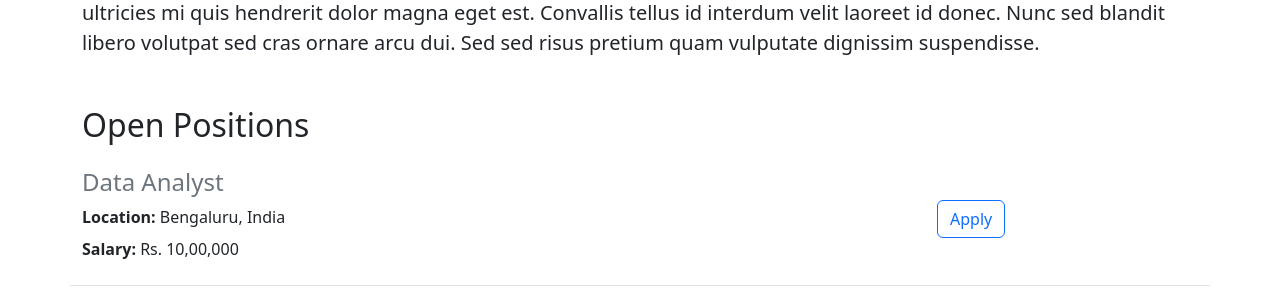
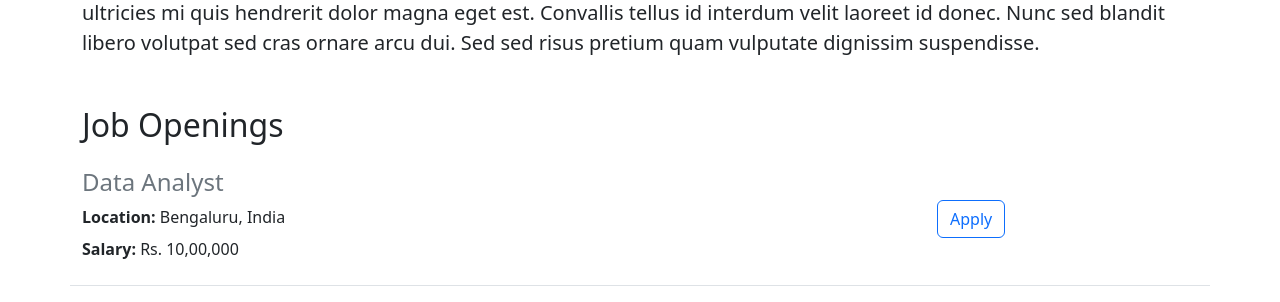
Before and after one commit to Mayen007/symmetrical-waffle, a Flask app: page / in a window 1280 px wide. Shown: the part 1057-1359 px from the top of the page. Run offline with Flask 3, Linux system fonts and the light colour scheme.

Commit message:
changed to job openings

```diff
--- a/templates/index.html
+++ b/templates/index.html
@@ -19,7 +19,7 @@
     <img src="./static/banner.jpg" height="320" id="banner" class="img-fluid h-100">
     <h2 class="text-center mt-5 mb-3 thumbnail">About {{ company_name}}</h2>
     <p class="lead">Lorem ipsum dolor sit amet, consectetur adipiscing elit, sed do eiusmod tempor incididunt ut labore et dolore magna aliqua. Lectus mauris ultrices eros in cursus. Lorem ipsum dolor sit amet consectetur adipiscing elit ut aliquam. Cursus metus aliquam eleifend mi. A erat nam at lectus urna. Tellus integer feugiat scelerisque varius morbi. Massa massa ultricies mi quis hendrerit dolor magna eget est. Convallis tellus id interdum velit laoreet id donec. Nunc sed blandit libero volutpat sed cras ornare arcu dui. Sed sed risus pretium quam vulputate dignissim suspendisse.</p>
-    <h2 class="mt-5 mb-3">Open Positions</h2>
+    <h2 class="mt-5 mb-3">Job Openings</h2>
 	  <div>
 		  {% for job in jobs %}
 			{% include 'jobitem.html' %}
```
